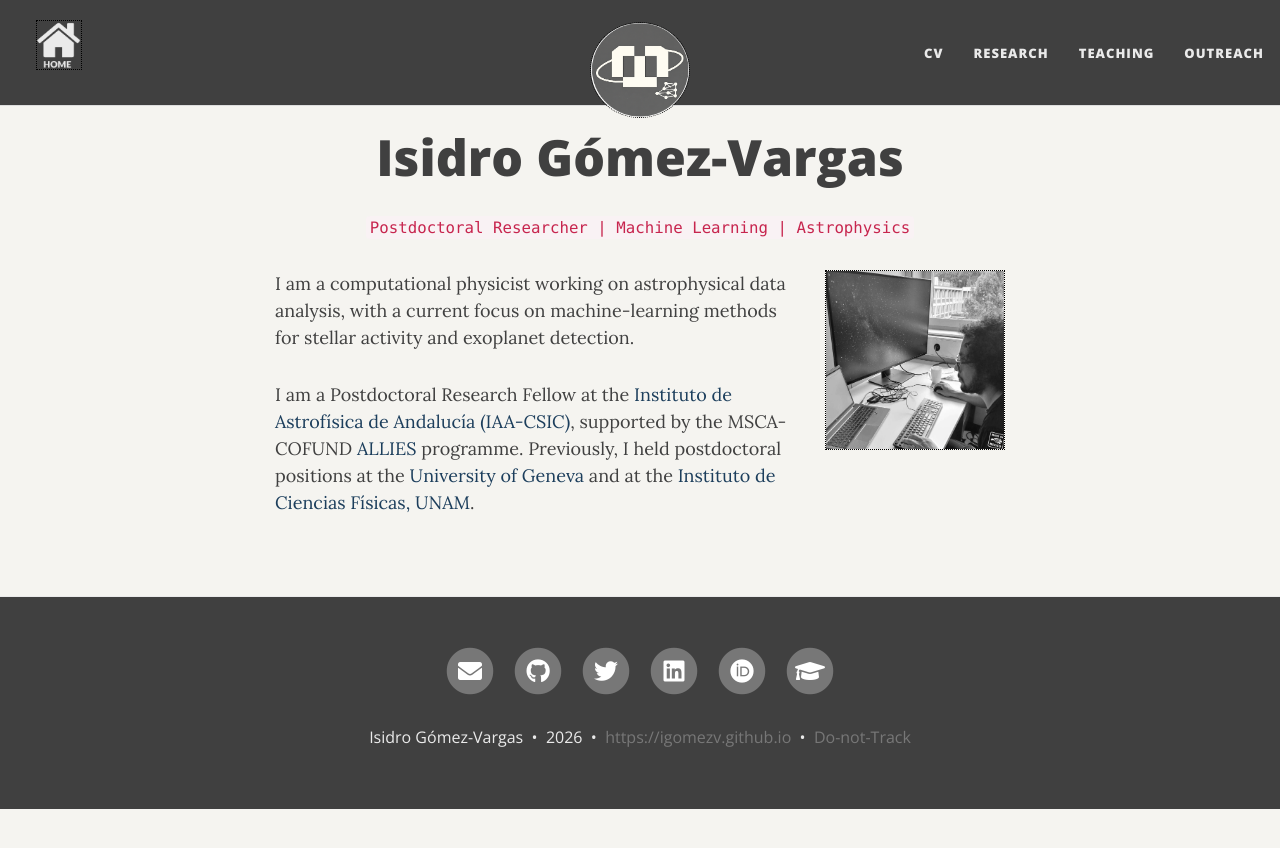
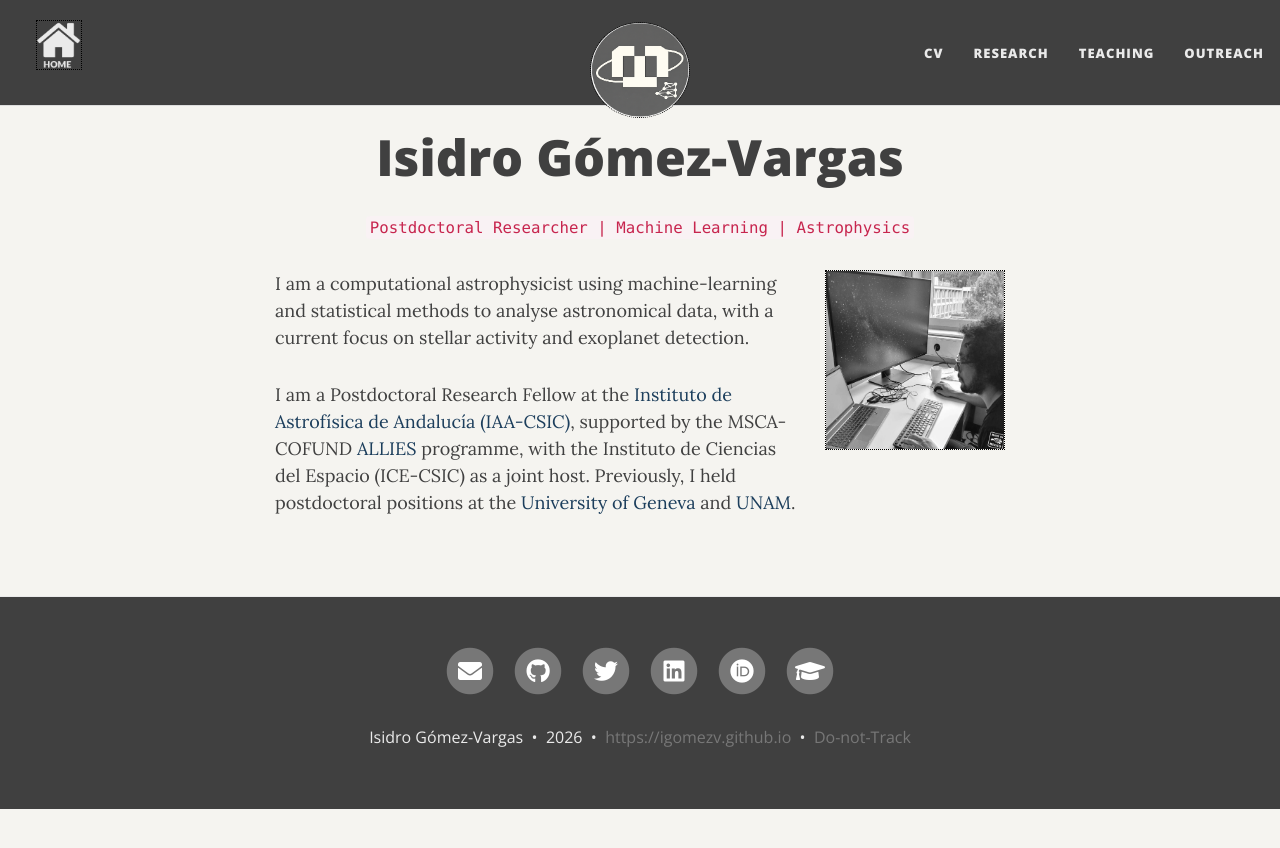
Before and after one commit to igomezv/igomezv.github.io, a Jekyll site: the page built from index.md, in a window 1280 px wide. Shown: the top 848 px of the page. Built offline with Jekyll 4.4.1, drawn with Linux system fonts in a browser that asks for light colours; nearby versions of some CDN libraries; comment, search, counter and statistics services are not loaded.

Commit message:
update intro

```diff
--- a/index.md
+++ b/index.md
@@ -20,19 +20,17 @@ img {
 <img src="https://igomezv.github.io/assets/img/isidro2mx.jpg" width="180" height="180">
 
 <p>
-I am a computational physicist working on astrophysical data analysis, with a current focus on machine-learning methods for stellar activity and exoplanet detection.
+I am a computational astrophysicist using machine-learning and statistical methods to analyse astronomical data, with a current focus on stellar activity and exoplanet detection.
 </p>
 
 <p>
 I am a Postdoctoral Research Fellow at the
 <a href="https://www.iaa.csic.es/">Instituto de Astrofísica de Andalucía (IAA-CSIC)</a>, supported by the MSCA-COFUND
-<a href="https://aihub.csic.es">ALLIES</a> programme. Previously, I held postdoctoral positions at the
+<a href="https://aihub.csic.es">ALLIES</a> programme, with the Instituto de Ciencias del Espacio (ICE-CSIC) as a joint host. Previously, I held postdoctoral positions at the
 <a href="https://www.unige.ch/sciences/astro/exoplanets">University of Geneva</a>
-and at the
-<a href="https://www.fis.unam.mx">Instituto de Ciencias Físicas, UNAM</a>.
+and
+<a href="https:/www.fis.unam.mx/">UNAM</a>.
 </p>
-
-
 
 
 
```
